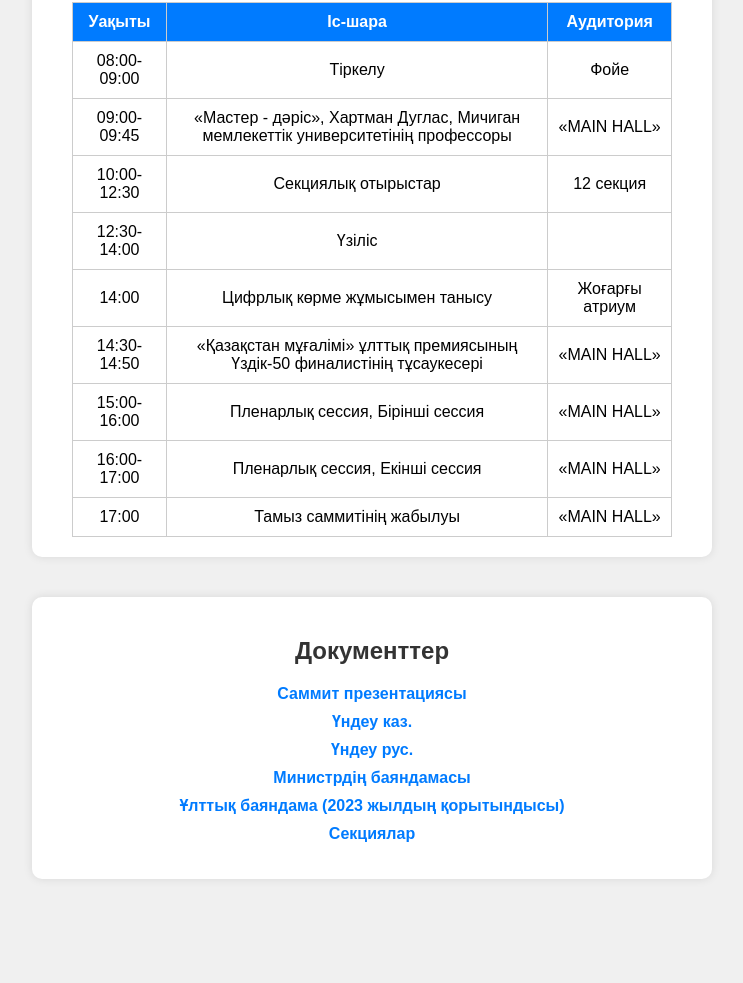
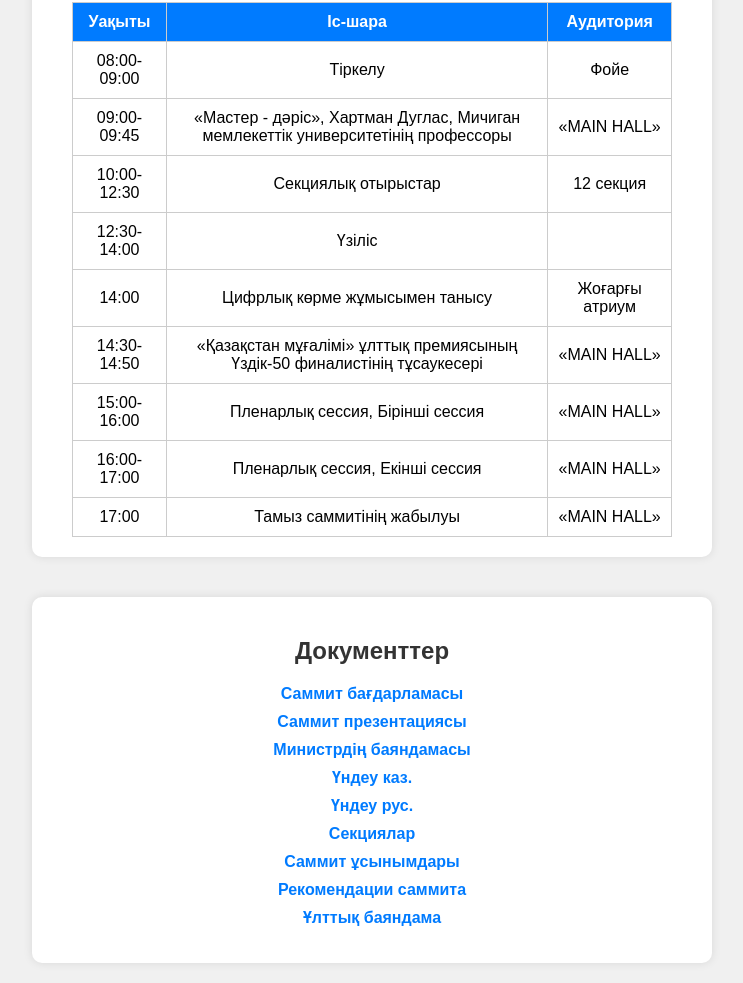
Before and after one commit to januzaj2018/UIN, a website: page index.html in a window 1280 px wide. Shown: the part 628-1611 px from the top of the page, without its empty margins (268-1011 px from the left). Before the commit the page ends 1527 px from the top, so only its background shows below. Drawn offline with Linux system fonts and the light colour scheme.

Commit message:
changes 20.08 v4

```diff
--- a/index.html
+++ b/index.html
@@ -47,12 +47,15 @@
 
     <h2 data-lang="pdfDownload">Download PDFs</h2>
     <ul>
-        <li><a href="assets/Августовка%2015.08.pdf" download>Саммит  презентациясы</a></li>
+        <li><a href="assets/Саммит%20бағдарламасы.pdf">Саммит бағдарламасы</a></li>
+        <li><a href="assets/Августовка%2015.08.pdf" download>Саммит презентациясы</a></li>
+        <li><a href="assets/Министердің%20баяндамасы.pdf" download>Министрдің баяндамасы</a></li>
         <li><a href="assets/Үндеу%20Тамыз-2024.pdf" download>Үндеу каз.</a></li>
         <li><a href="assets/Обращение%20-ундеу%20рус..pdf" download>Үндеу рус.</a></li>
-        <li><a href="assets/Министердің%20баяндамасы.pdf" download>Министрдің баяндамасы</a></li>
-        <li><a href="assets/Ұлттық%20баяндама%20(2023%20жылдың%20қорытындысы).pdf">Ұлттық баяндама (2023 жылдың қорытындысы)</a></li>
         <li><a href="assets/Секциялар.pdf">Секциялар</a></li>
+        <li><a href="assets/Тамыз%20саммитінің%20ұсынымдары.pdf">Саммит ұсынымдары</a></li>
+        <li><a href="assets/Рекомендации%20августовского%20саммита.pdf">Рекомендации саммита</a></li>
+        <li><a href="assets/Ұлттық%20баяндама%20(2023%20жылдың%20қорытындысы).pdf">Ұлттық баяндама</a></li>
     </ul>
 
 </div>
```
Also changed, not shown: 3 other files.
